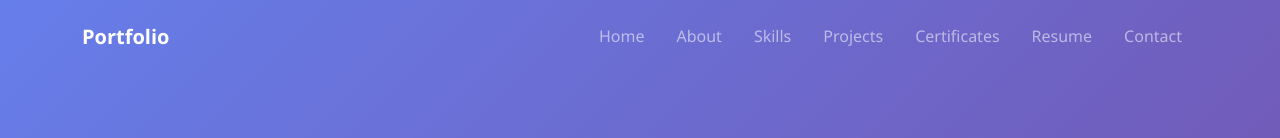
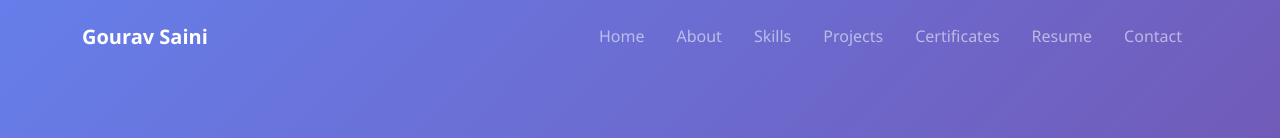
Before and after one commit to gourav009x/Portfolio, a React (Vite) app in the folder client/: page / in a window 1280 px wide. Shown: the top 138 px of the page. Built offline with nearby package versions, Linux system fonts and the light colour scheme; no server answers.

Commit message:
updated profile picture

```diff
--- a/client/src/components/Navbar.jsx
+++ b/client/src/components/Navbar.jsx
@@ -32,7 +32,7 @@ const Navbar = ({ scrollY }) => {
     >
       <Container>
         <BootstrapNavbar.Brand href="#home" onClick={(e) => handleNavClick(e, '#home')} className="fw-bold">
-          Portfolio
+          Gourav Saini
         </BootstrapNavbar.Brand>
         <BootstrapNavbar.Toggle
           aria-controls="basic-navbar-nav"
```
